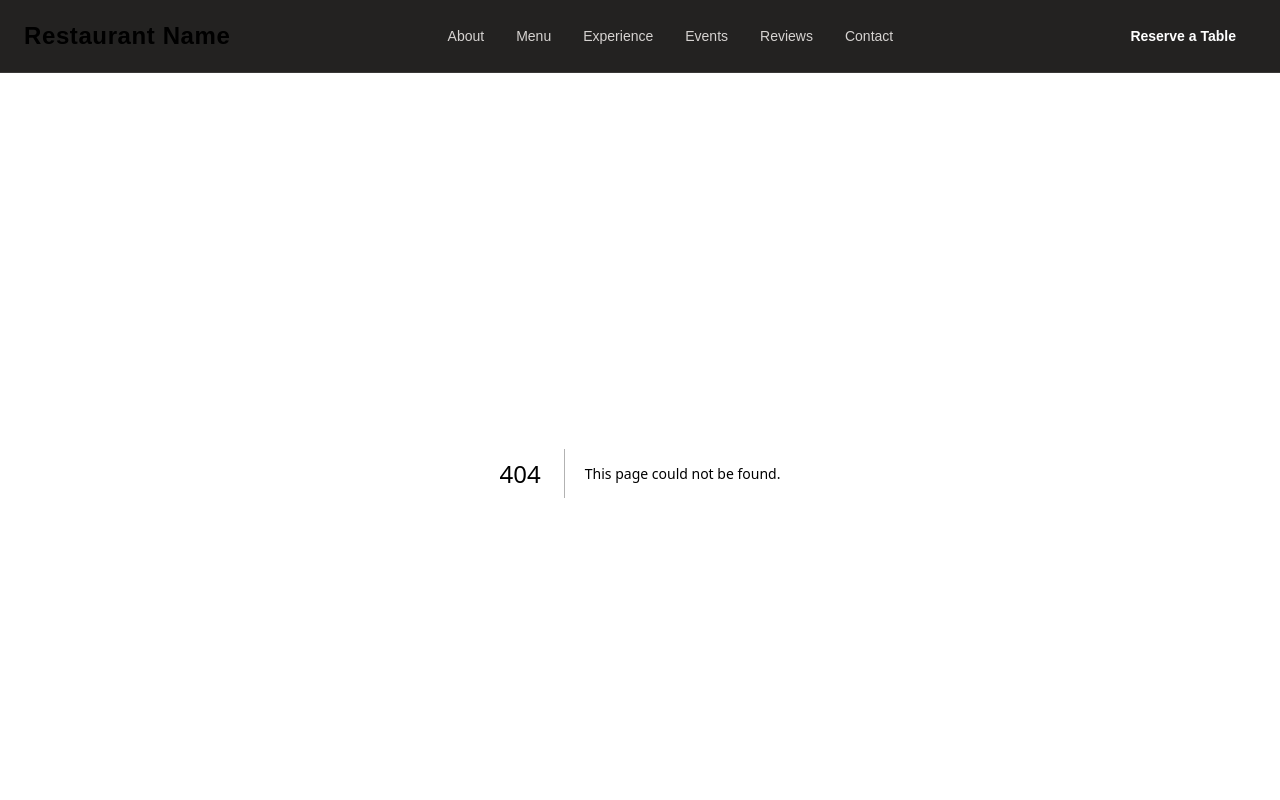
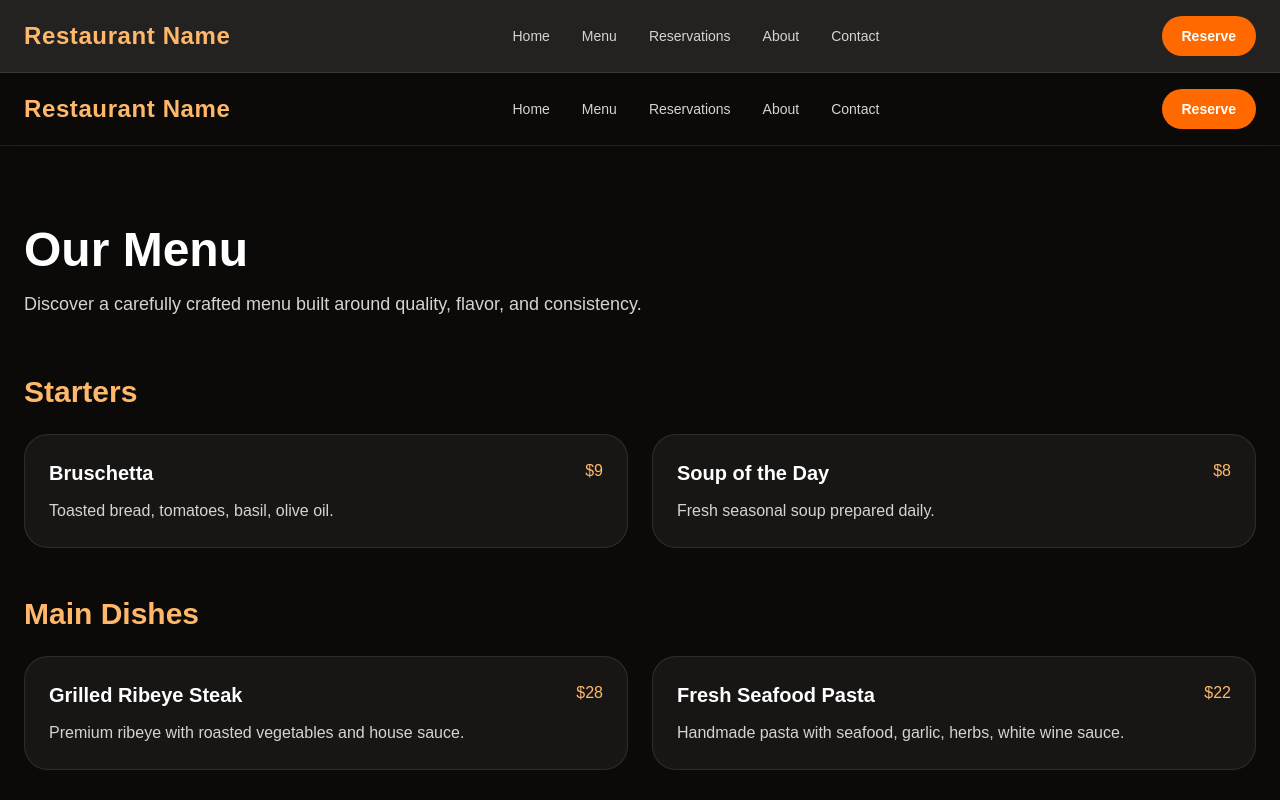
Before and after one commit to andrei-db/restaurant-website, a Next.js app: page /menu in a window 1280 px wide. Before the commit this address had no page. Shown: the top 800 px of the page. Built offline with nearby package versions, Linux system fonts and the light colour scheme.

Commit message:
feat: Add Menu page; update Navbar

```diff
--- a/css/output.css
+++ b/css/output.css
@@ -7,6 +7,9 @@
       "Segoe UI Emoji", "Segoe UI Symbol", "Noto Color Emoji";
     --font-mono: ui-monospace, SFMono-Regular, Menlo, Monaco, Consolas, "Liberation Mono",
       "Courier New", monospace;
+    --color-orange-300: oklch(83.7% 0.128 66.29);
+    --color-orange-400: oklch(75% 0.183 55.934);
+    --color-orange-500: oklch(70.5% 0.213 47.604);
     --color-zinc-50: oklch(98.5% 0 0);
     --color-zinc-400: oklch(70.5% 0.015 286.067);
     --color-zinc-600: oklch(44.2% 0.017 285.786);
@@ -259,6 +262,9 @@
   .mt-12 {
     margin-top: calc(var(--spacing) * 12);
   }
+  .mt-14 {
+    margin-top: calc(var(--spacing) * 14);
+  }
   .mb-2 {
     margin-bottom: calc(var(--spacing) * 2);
   }
@@ -340,6 +346,9 @@
   .items-center {
     align-items: center;
   }
+  .items-start {
+    align-items: flex-start;
+  }
   .justify-between {
     justify-content: space-between;
   }
@@ -379,6 +388,13 @@
       --tw-space-y-reverse: 0;
       margin-block-start: calc(calc(var(--spacing) * 5) * var(--tw-space-y-reverse));
       margin-block-end: calc(calc(var(--spacing) * 5) * calc(1 - var(--tw-space-y-reverse)));
+    }
+  }
+  .space-y-12 {
+    :where(& > :not(:last-child)) {
+      --tw-space-y-reverse: 0;
+      margin-block-start: calc(calc(var(--spacing) * 12) * var(--tw-space-y-reverse));
+      margin-block-end: calc(calc(var(--spacing) * 12) * calc(1 - var(--tw-space-y-reverse)));
     }
   }
   .overflow-hidden {
@@ -448,6 +464,9 @@
     @supports (color: color-mix(in lab, red, red)) {
       background-color: color-mix(in oklab, var(--color-black) 20%, transparent);
     }
+  }
+  .bg-orange-500 {
+    background-color: var(--color-orange-500);
   }
   .bg-stone-900 {
     background-color: var(--color-stone-900);
@@ -649,6 +668,9 @@
   .text-black {
     color: var(--color-black);
   }
+  .text-orange-300 {
+    color: var(--color-orange-300);
+  }
   .text-stone-300 {
     color: var(--color-stone-300);
   }
@@ -740,6 +762,13 @@
         @supports (color: color-mix(in lab, red, red)) {
           background-color: color-mix(in oklab, var(--color-black) 4%, transparent);
         }
+      }
+    }
+  }
+  .hover\:bg-orange-400 {
+    &:hover {
+      @media (hover: hover) {
+        background-color: var(--color-orange-400);
       }
     }
   }
--- /dev/null
+++ b/src/app/menu/page.tsx
@@ -0,0 +1,84 @@
+import Navbar from "@/compontents/Navbar";
+import Footer from "@/compontents/Footer";
+const menuSections = [
+  {
+    title: "Starters",
+    items: [
+      {
+        name: "Bruschetta",
+        description: "Toasted bread, tomatoes, basil, olive oil.",
+        price: "$9",
+      },
+      {
+        name: "Soup of the Day",
+        description: "Fresh seasonal soup prepared daily.",
+        price: "$8",
+      },
+    ],
+  },
+  {
+    title: "Main Dishes",
+    items: [
+      {
+        name: "Grilled Ribeye Steak",
+        description: "Premium ribeye with roasted vegetables and house sauce.",
+        price: "$28",
+      },
+      {
+        name: "Fresh Seafood Pasta",
+        description: "Handmade pasta with seafood, garlic, herbs, white wine sauce.",
+        price: "$22",
+      },
+    ],
+  },
+  {
+    title: "Desserts",
+    items: [
+      {
+        name: "Chef’s Dessert",
+        description: "Seasonal dessert prepared daily by our pastry chef.",
+        price: "$9",
+      },
+    ],
+  },
+];
+
+export default function MenuPage() {
+  return (
+    <main className="min-h-screen bg-stone-950 text-white">
+      <Navbar />
+
+      <section className="mx-auto max-w-7xl px-6 py-20">
+        <h1 className="text-5xl font-bold">Our Menu</h1>
+        <p className="mt-4 max-w-2xl text-lg text-stone-300">
+          Discover a carefully crafted menu built around quality, flavor, and consistency.
+        </p>
+
+        <div className="mt-14 space-y-12">
+          {menuSections.map((section) => (
+            <div key={section.title}>
+              <h2 className="text-3xl font-semibold text-orange-300">{section.title}</h2>
+
+              <div className="mt-6 grid gap-6 md:grid-cols-2">
+                {section.items.map((item) => (
+                  <div
+                    key={item.name}
+                    className="rounded-3xl border border-white/10 bg-white/5 p-6"
+                  >
+                    <div className="flex items-start justify-between gap-4">
+                      <h3 className="text-xl font-semibold">{item.name}</h3>
+                      <span className="text-orange-300">{item.price}</span>
+                    </div>
+                    <p className="mt-3 text-stone-300">{item.description}</p>
+                  </div>
+                ))}
+              </div>
+            </div>
+          ))}
+        </div>
+      </section>
+
+      <Footer />
+    </main>
+  );
+}
--- a/src/compontents/Navbar.tsx
+++ b/src/compontents/Navbar.tsx
@@ -1,24 +1,39 @@
+import Link from "next/link";
+
+const links = [
+  { href: "/", label: "Home" },
+  { href: "/menu", label: "Menu" },
+  { href: "/reservations", label: "Reservations" },
+  { href: "/about", label: "About" },
+  { href: "/contact", label: "Contact" },
+];
+
 export default function Navbar() {
   return (
     <header className="sticky top-0 z-50 border-b border-white/10 bg-stone-950/90 backdrop-blur">
       <div className="mx-auto flex max-w-7xl items-center justify-between px-6 py-4">
-                <a href="#" className="text-2xl font-bold tracking-wide text-brand-300">Restaurant Name</a>
+        <Link href="/" className="text-2xl font-bold tracking-wide text-orange-300">
+          Restaurant Name
+        </Link>
 
         <nav className="hidden gap-8 md:flex">
-                    <a href="#about" className="text-sm text-stone-300 transition hover:text-white">About</a>
-                    <a href="#menu" className="text-sm text-stone-300 transition hover:text-white">Menu</a>
-                    <a href="#experience" className="text-sm text-stone-300 transition hover:text-white">Experience</a>
-                    <a href="#events" className="text-sm text-stone-300 transition hover:text-white">Events</a>
-                    <a href="#reviews" className="text-sm text-stone-300 transition hover:text-white">Reviews</a>
-                    <a href="#contact" className="text-sm text-stone-300 transition hover:text-white">Contact</a>
+          {links.map((link) => (
+            <Link
+              key={link.href}
+              href={link.href}
+              className="text-sm text-stone-300 transition hover:text-white"
+            >
+              {link.label}
+            </Link>
+          ))}
         </nav>
 
-                <a
-                    href="#reservation"
-                    className="rounded-full bg-brand-500 px-5 py-2.5 text-sm font-semibold text-white transition hover:bg-brand-400"
+        <Link
+          href="/reservations"
+          className="rounded-full bg-orange-500 px-5 py-2.5 text-sm font-semibold text-white transition hover:bg-orange-400"
         >
-                    Reserve a Table
-                </a>
+          Reserve
+        </Link>
       </div>
     </header>
   );
```
Lines whose indentation alone changed are shown as unchanged.
